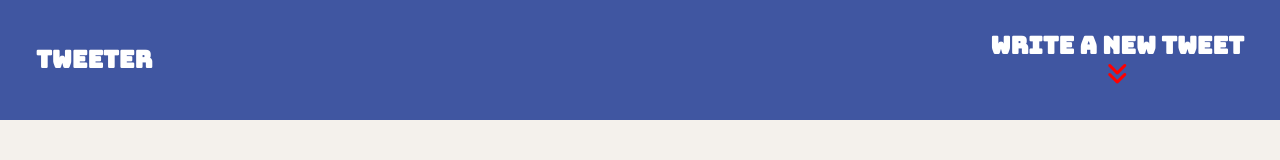
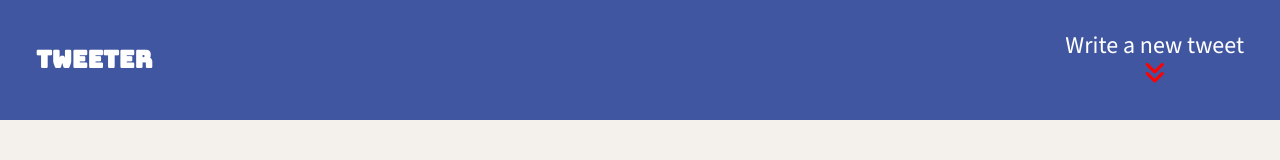
Before and after one commit to lilyjwhitford/tweeter, a website: page public/index.html in a window 1280 px wide. Drawn offline with nearby package versions, Linux system fonts and the light colour scheme.

Commit message:
fix nav bar font

```diff
--- a/public/styles/nav.css
+++ b/public/styles/nav.css
@@ -7,9 +7,10 @@ nav {
   width: 100%;
   background-color: #4056A1;
   padding: 0 1.5em;
+  position: fixed;
 }
 
-nav span {
+.nav-title {
   font-family: "Bungee", sans-serif;
   font-weight: 600;
 }
```
